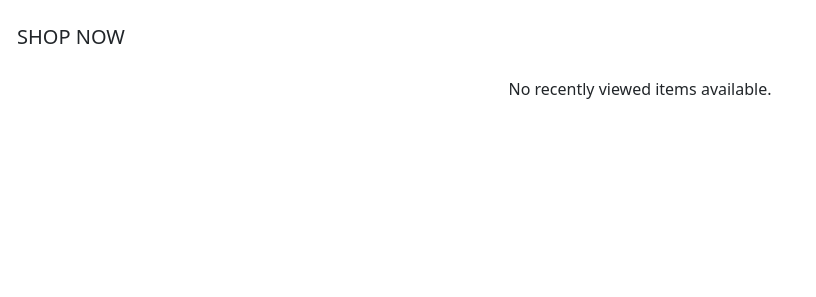
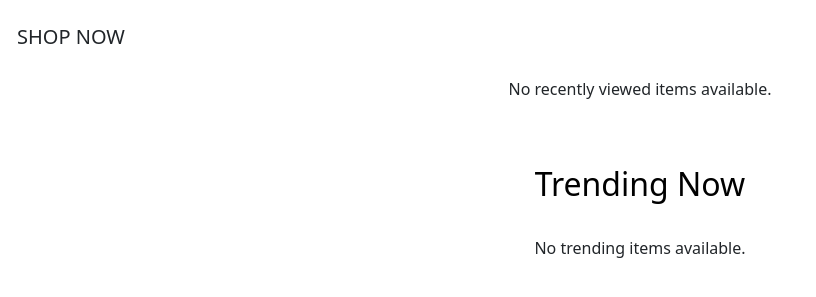
Before and after one commit to patrickaod/Shoply, a Django app: page / in a window 1280 px wide. Shown: the part 202-499 px from the top of the page, without its empty margins (0-816 px from the left). Run offline with Django 5.2, Linux system fonts and the light colour scheme; some libraries are stand-ins or nearby versions.

Commit message:
Add most trending items template

```diff
--- a/home/templates/home/index.html
+++ b/home/templates/home/index.html
@@ -58,5 +58,23 @@
         {% endfor %}
     </div>
 </div>
+<!-- Most Trending Store Items -->
+<div class="container-fluid my-5 text-center">
+    <div class="row justify-content-center">
+        <div class="col-12 mb-4">
+            <h2 class="text-black">Trending Now</h2>
+        </div>
 
+        <!-- Trending Items with Circular Layout -->
+        <div class="col-12 d-flex flex-wrap justify-content-center trending-items">
+            {% for item in trending_items %}
+            <div class="trending-item mx-2 my-2">
+                <img src="{{ item.image.url }}" alt="{{ item.name }}" class="circle-image">
+            </div>
+            {% empty %}
+            <p class="text-center">No trending items available.</p>
+            {% endfor %}
+        </div>
+    </div>
+</div>
 {% endblock %}
```
